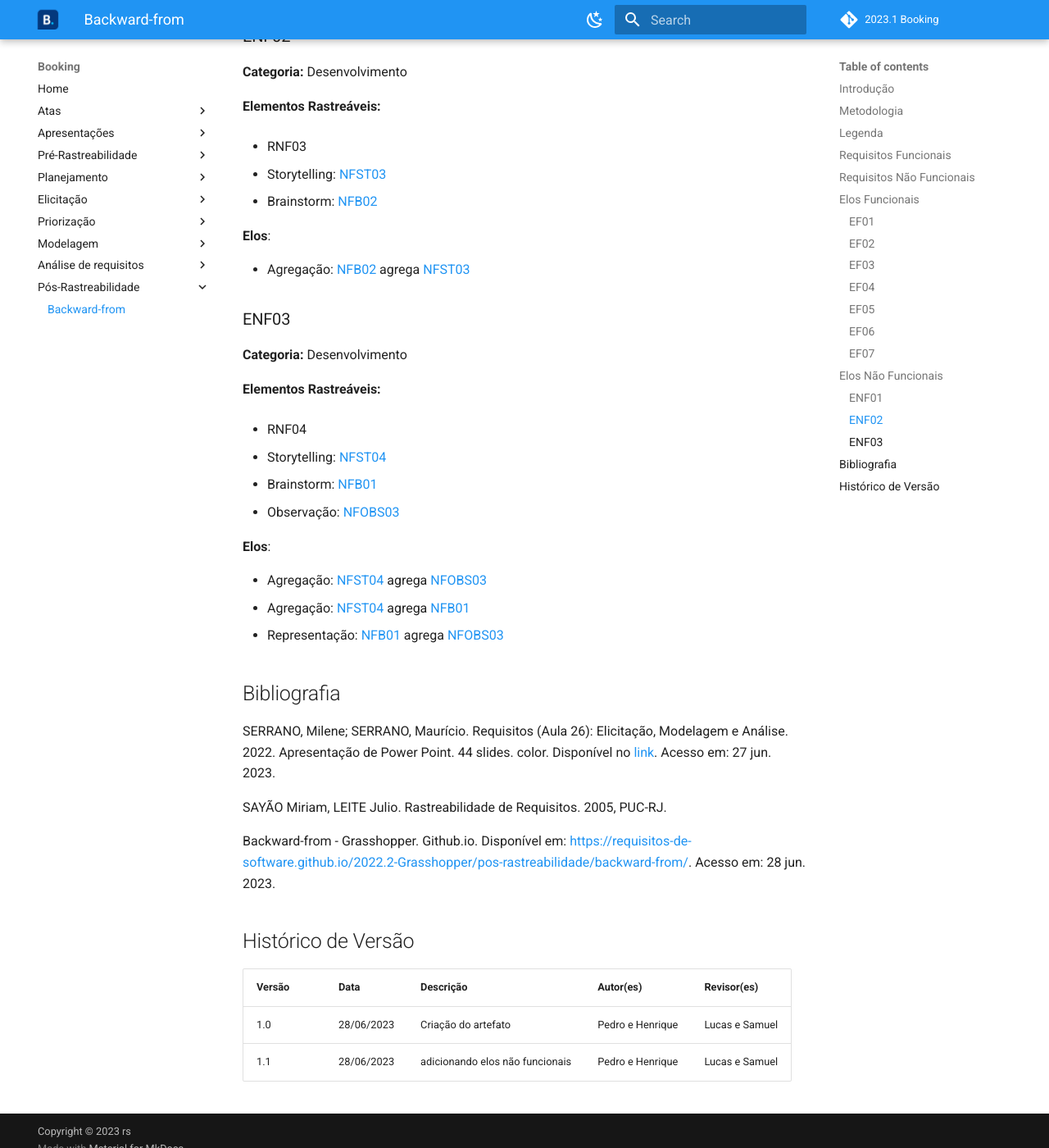
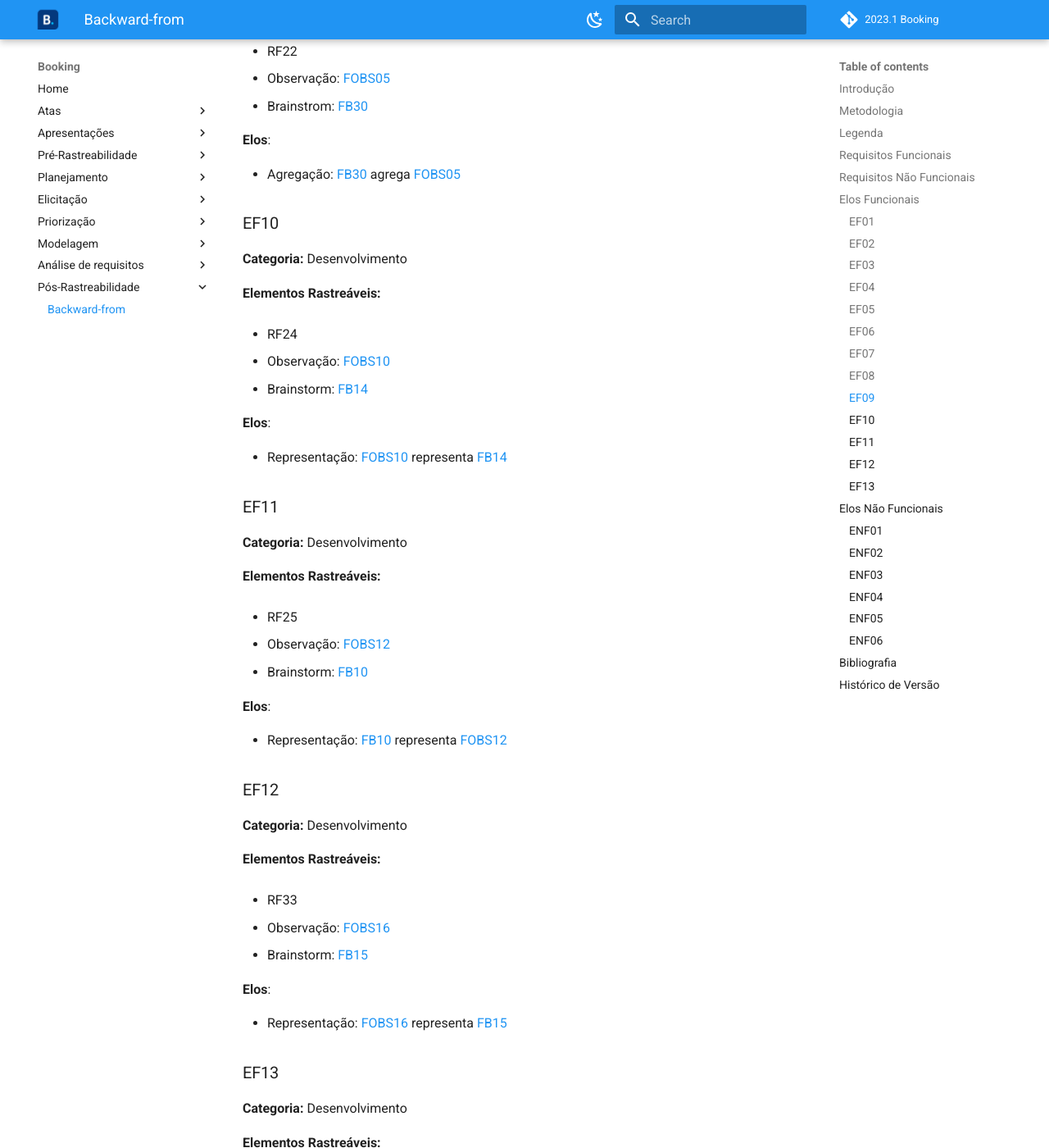
Before and after one commit to Requisitos-de-Software/2023.1-Booking, an MkDocs documentation site: the page built from docs/rastreabilidade/backward.md, in a window 1280 px wide and 1400 px high, scrolled down 8727 px. Shown: the whole window at 82% size. Built offline with MkDocs 1.6.1 and Material for MkDocs 9.7.7, drawn with Linux system fonts in a browser that asks for light colours; a script that is not in the unit is left out; comment, search, counter and statistics services are not loaded; some of the changed text lies outside the part shown.

Commit message:
adicionando restante dos elos
Co-authored-by: PedroHenrique2077 <pedrozinho.herique11@gmail.com>

```diff
--- a/docs/rastreabilidade/backward.md
+++ b/docs/rastreabilidade/backward.md
@@ -259,6 +259,96 @@
 
 * Representação: [FB26](../elicitacao/brainstorm.md) representa [FOBS03](../elicitacao/observacao.md)
 
+### EF08
+
+**Categoria:** Desenvolvimento
+
+**Elementos Rastreáveis:**
+
+* RF21
+
+  * Brainstorm: [FB28](../elicitacao/brainstorm.md)
+  * Storytelling: [FST09](../elicitacao/storytelling.md)
+
+**Elos**:
+
+* Agregação: [FST09](../elicitacao/storytelling.md) agrega [FB28](../elicitacao/brainstorm.md)
+
+### EF09
+
+**Categoria:** Desenvolvimento
+
+**Elementos Rastreáveis:**
+
+* RF22
+
+  * Observação: [FOBS05](../elicitacao/observacao.md)
+  * Brainstrom: [FB30](../elicitacao/brainstorm.md)
+
+**Elos**:
+
+* Agregação: [FB30](../elicitacao/brainstorm.md) agrega [FOBS05](../elicitacao/observacao.md)
+
+### EF10
+
+**Categoria:** Desenvolvimento
+
+**Elementos Rastreáveis:**
+
+* RF24
+
+  * Observação: [FOBS10](../elicitacao/observacao.md)
+  * Brainstorm: [FB14](../elicitacao/brainstorm.md)
+
+**Elos**:
+
+* Representação: [FOBS10](../elicitacao/observacao.md) representa [FB14](../elicitacao/brainstorm.md)
+
+### EF11
+
+**Categoria:** Desenvolvimento
+
+**Elementos Rastreáveis:**
+
+* RF25
+
+  * Observação: [FOBS12](../elicitacao/observacao.md)
+  * Brainstorm: [FB10](../elicitacao/brainstorm.md)
+
+**Elos**:
+
+* Representação: [FB10](../elicitacao/brainstorm.md) representa [FOBS12](../elicitacao/observacao.md)
+
+### EF12
+
+**Categoria:** Desenvolvimento
+
+**Elementos Rastreáveis:**
+
+* RF33
+
+  * Observação: [FOBS16](../elicitacao/observacao.md)
+  * Brainstorm: [FB15](../elicitacao/brainstorm.md)
+
+**Elos**:
+
+* Representação: [FOBS16](../elicitacao/observacao.md) representa [FB15](../elicitacao/brainstorm.md)
+
+### EF13
+
+**Categoria:** Desenvolvimento
+
+**Elementos Rastreáveis:**
+
+* RF38
+
+  * Observação: [FOBS18](../elicitacao/observacao.md)
+  * Brainstorm: [FB29](../elicitacao/brainstorm.md)
+
+**Elos**:
+
+* Agregação: [FB29](../elicitacao/brainstorm.md) agrega [FOBS18](../elicitacao/observacao.md)
+
 ## Elos Não Funcionais
 
 A seguir é apresentado os elos não funcionais.
@@ -307,9 +397,57 @@
 
 **Elos**:
 
-* Agregação: [NFST04](../elicitacao/storytelling.md) agrega [NFOBS03](../elicitacao/observacao.md)
-* Agregação: [NFST04](../elicitacao/storytelling.md) agrega [NFB01](../elicitacao/brainstorm.md)
-* Representação: [NFB01](../elicitacao/brainstorm.md) agrega [NFOBS03](../elicitacao/observacao.md)
+* Agregação: [NFOBS03](../elicitacao/observacao.md) agrega [NFST04](../elicitacao/storytelling.md)
+* Agregação: [NFST04](../elicitacao/storytelling.md) agrega [NFST04](../elicitacao/storytelling.md)
+* Representação: [NFB01](../elicitacao/brainstorm.md) representa [NFOBS03](../elicitacao/observacao.md)
+
+### ENF04
+
+**Categoria:** Desenvolvimento
+
+**Elementos Rastreáveis:**
+
+* RNF06
+
+  * Storytelling: [NFST06](../elicitacao/storytelling.md)
+  * Brainstorm: [NFB05](../elicitacao/brainstorm.md)
+  * Observação: [NFOBS02](../elicitacao/observacao.md)
+
+**Elos**:
+
+* Agregação: [NFST06](../elicitacao/storytelling.md) agrega [NFOBS02](../elicitacao/observacao.md)
+* Agregação: [NFST06](../elicitacao/storytelling.md) agrega [NFB05](../elicitacao/brainstorm.md)
+* Representação: [NFB05](../elicitacao/brainstorm.md) representa [NFOBS02](../elicitacao/observacao.md)
+
+### ENF05
+
+**Categoria:** Desenvolvimento
+
+**Elementos Rastreáveis:**
+
+* RNF08
+
+  * Brainstorm: [NFB04](../elicitacao/brainstorm.md)
+  * Observação: [NFOBS04](../elicitacao/observacao.md)
+
+**Elos**:
+
+* Agregação: [NFB04](../elicitacao/brainstorm.md) agrega [NFOBS04](../elicitacao/observacao.md)
+
+### ENF06
+
+**Categoria:** Desenvolvimento
+
+**Elementos Rastreáveis:**
+
+* RNF09
+
+  * Brainstorm: [NFB06](../elicitacao/brainstorm.md)
+  * Observação: [NFOBS05](../elicitacao/observacao.md)
+
+**Elos**:
+
+* Agregação: [NFOBS05](../elicitacao/observacao.md) agrega [NFB06](../elicitacao/brainstorm.md)
 
 ## Bibliografia
 
```
